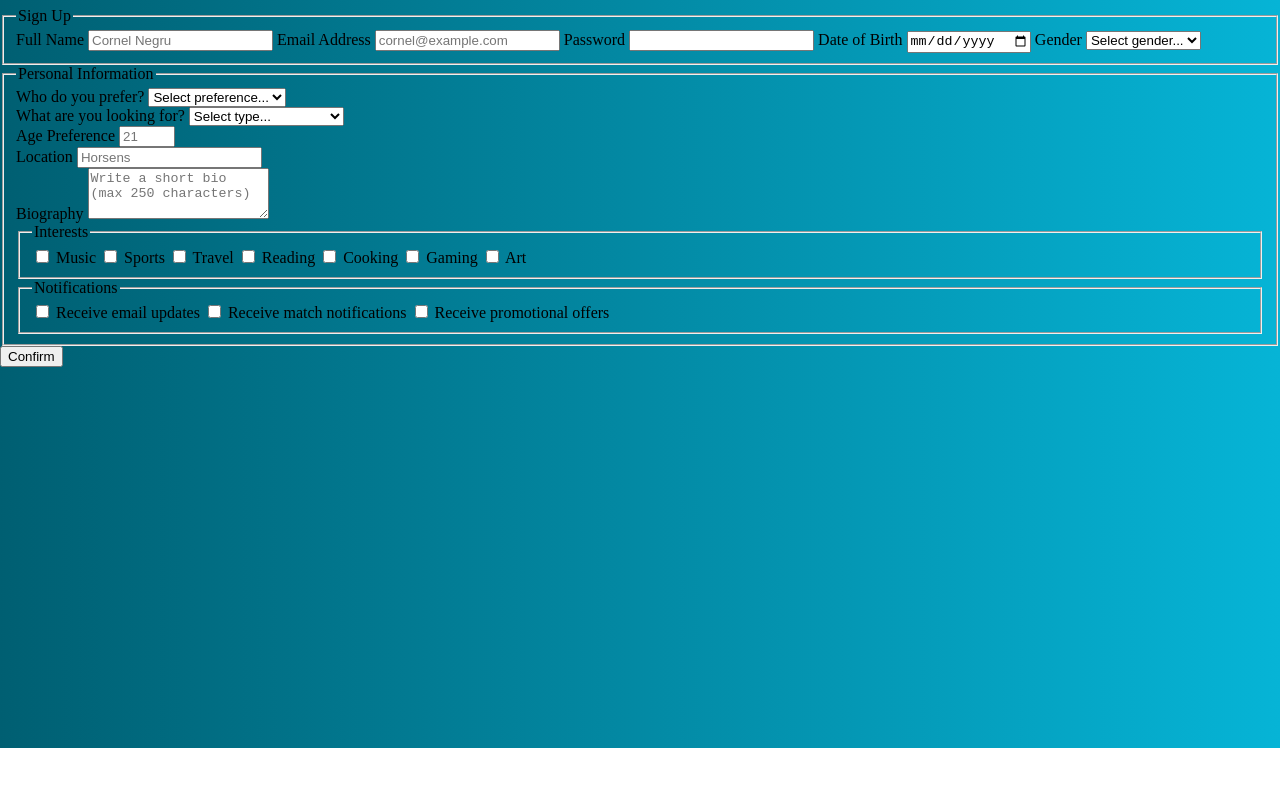
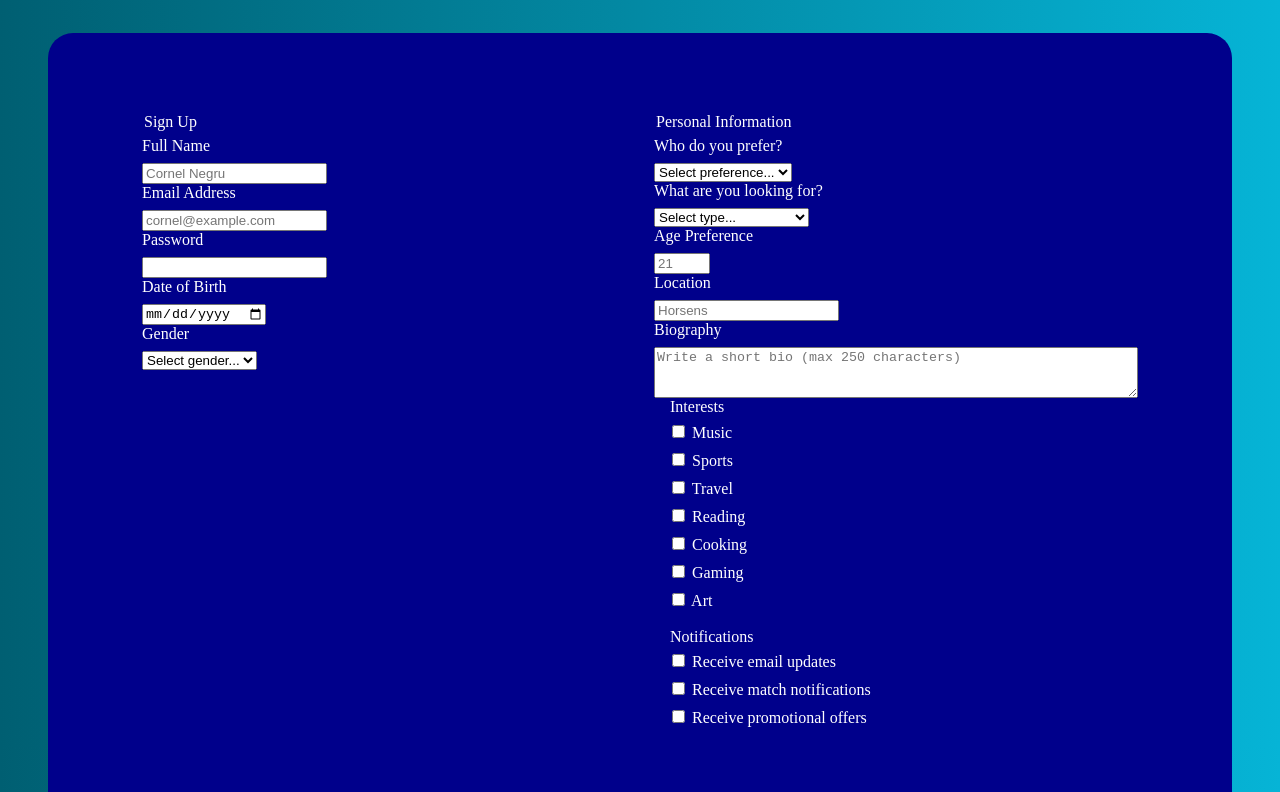
Before and after one commit to AdamHorelican/web-project, a plain HTML site: page index.html in a window 1280 px wide. Shown: the part 73-865 px from the top of the page. Before the commit the page ends 821 px from the top, so only its background shows below. Drawn offline with Linux system fonts and the light colour scheme.

Commit message:
basic css

```diff
--- a/css/style.css
+++ b/css/style.css
@@ -4,4 +4,35 @@ body {
     height: 100vh;
 background: #005F72;
 background: linear-gradient(90deg, rgba(0, 95, 114, 1) 0%, rgba(6, 180, 214, 1) 100%);;
+color: white;
 }
+
+.form-sections{
+    display: grid;
+    grid-template-columns: 1fr 1fr;
+    padding: 5rem;
+    margin: 3rem auto;
+    background-color: darkblue;
+    border-radius: 25px;
+    width: 80%;
+
+}
+
+
+
+label {
+    display: block;
+    margin-bottom: 0.5rem;
+
+}
+
+fieldset {
+    border: none;
+
+
+}
+
+.right {
+    display: grid;
+
+}
--- a/index.html
+++ b/index.html
@@ -13,7 +13,7 @@
 
     <div class="form-sections">
       <!-- Left column -->
-      <fieldset>
+      <fieldset class="left">
         <legend>Sign Up</legend>
 
         <label for="fullname">Full Name</label>
@@ -38,7 +38,7 @@
       </fieldset>
 
       <!-- Right column -->
-      <fieldset>
+      <fieldset class="right">
         <legend>Personal Information</legend>
 
         <div class="two-cols">
```
